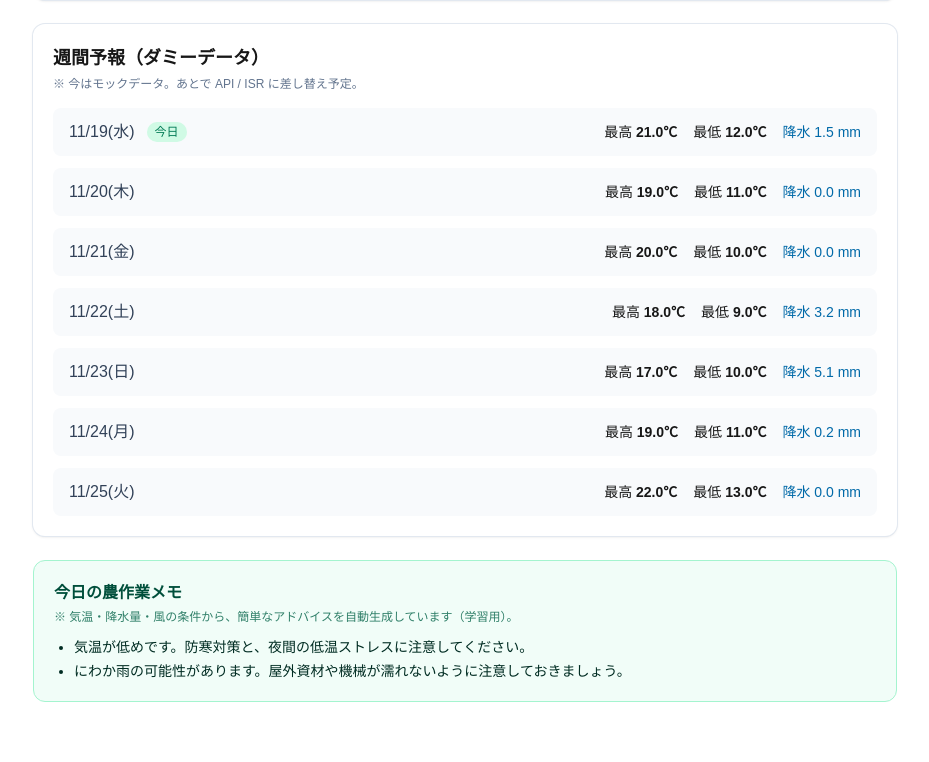
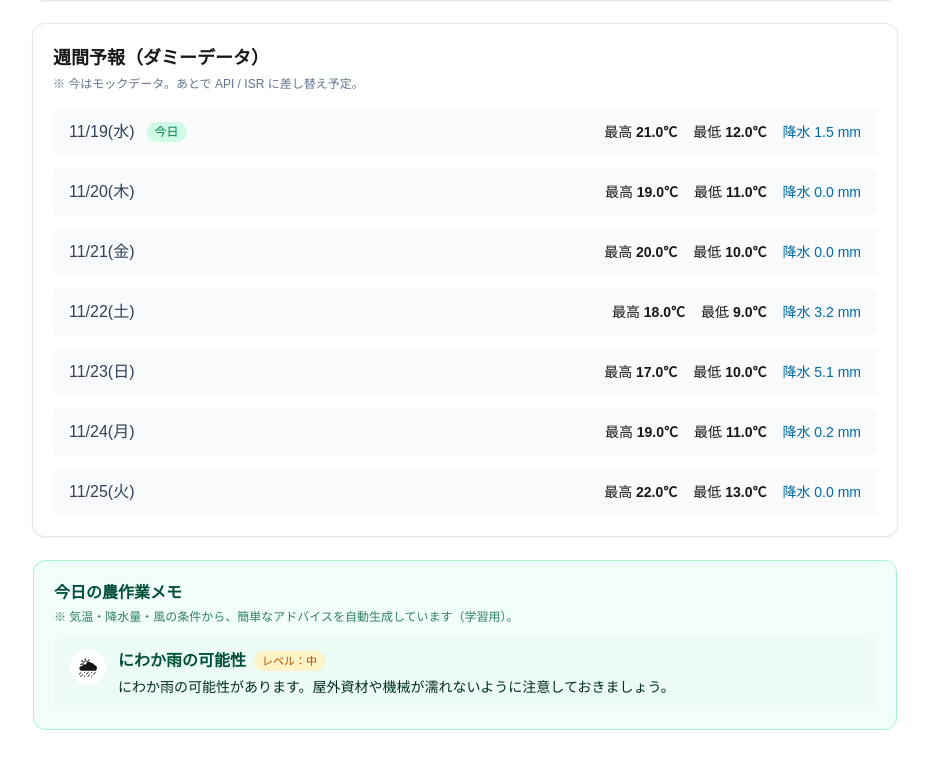
Before and after one commit to tomo1583gh/weather-farm-app, a Next.js app: page / in a window 1280 px wide. Shown: the part 373-1135 px from the top of the page, without its empty margins (175-1104 px from the left). Before the commit the page ends 1107 px from the top, so only its background shows below. Built offline with nearby package versions, Linux system fonts and the light colour scheme.

Commit message:
アドバイス機能拡充

```diff
--- a/app/page.tsx
+++ b/app/page.tsx
@@ -19,6 +19,17 @@ type WeatherResponse = {
   timezone: string;
   current_weather: CurrentWeather;
   daily: DailyWeather;
+};
+
+type AdvicesLevel = "low" | "medium" | "high";
+type AdvicesKind = "temperature" | "rain" | "wind";
+
+type Advice = {
+  kind: AdvicesKind;
+  level: AdvicesLevel;
+  icon: string; // 例："☀️" "🌧" "💨"
+  title: string; // 見出し
+  message: string; // 詳細メッセージ
 };
 
 const LAT = 34.65; // 南伊豆あたりの緯度（ざっくり）
@@ -91,39 +102,69 @@ export default async function HomePage() {
   });
 
   // --- 農作業アドバイスの簡単なロジック ---
-  const advices: string[] = [];
+  const advices: Advice[] = [];
 
   // 気温に関するアドバイス
   if (todayMax >= 28) {
-    advices.push(
-      "最高気温がかなり高めです。潅水を多めにして、作業は朝夕の涼しい時間帯に集中させましょう。"
-    );
+    advices.push({
+      kind: "temperature",
+      level: "high",
+      icon: "☀️",
+      title: "高温注意",
+      message:
+        "最高気温がかなり高めです。潅水を多めにして、作業は朝夕の涼しい時間に集中させましょう。",
+    });
   } else if (todayMax >= 24) {
-    advices.push(
-      "日中は少し熱くなりそうです。ハウス内の換気と作業者の熱中症対策を意識しましょう。"
-    );
-  } else if (todayMax >= 10) {
-    advices.push(
-      "気温が低めです。防寒対策と、夜間の低温ストレスに注意してください。"
-    );
+    advices.push({
+      kind: "temperature",
+      level: "medium",
+      icon: "☀️",
+      title: "やや高めな気温",
+      message:
+        "日中は少し熱くなりそうです。ハウス内の換気と、作業者の熱中症対策を意識しましょう。",
+    });
+  } else if (todayMax <= 10) {
+    advices.push({
+      kind: "temperature",
+      level: "high",
+      icon: "❄️",
+      title: "低温注意",
+      message:
+        "気温が低めです。防寒対策と、夜間の低温ストレスに注意してください。",
+    });
   }
 
   // 降水量に関するアドバイス
   if (todayPrecip >= 10) {
-    advices.push(
-      "降水量が多い予報です。排水路の確認や、収穫・出荷のスケジュール調整を検討しましょう。"
-    );
+    advices.push({
+      kind: "rain",
+      level: "high",
+      icon: "🌧",
+      title: "大雨リスク",
+      message:
+        "降水量が多い予報です。排水路の確認や、収穫・出荷のスケジュール調整を検討しましょう。"
+  });
   } else if (todayPrecip >= 1) {
-    advices.push(
-      "にわか雨の可能性があります。屋外資材や機械が濡れないように注意しておきましょう。"
-    );
+    advices.push({
+      kind: "rain",
+      level: "medium",
+      icon: "🌦",
+      title: "にわか雨の可能性",
+      message:
+        "にわか雨の可能性があります。屋外資材や機械が濡れないように注意しておきましょう。"
+  });
   }
 
   // 風に関するアドバイス
   if (current.windspeed >= 8) {
-    advices.push(
-      "やや風が強い一日になりそうです。マルチやビニール、ネット・支柱の固定を再確認しておきましょう。"
-    );
+    advices.push({
+      kind: "wind",
+      level: "medium",
+      icon: "💨",
+      title: "やや強い風",
+      message:
+        "やや風が強い一日になりそうです。マルチやビニール、ネット・支柱の固定を再確認しておきましょう。"
+  });
   }
 
 
@@ -270,10 +311,50 @@ export default async function HomePage() {
             特別な注意点は少なめの日です。いつも通りの作業計画で問題なさそうです。
           </p>
         ) : (
-          <ul className="mt-3 list-disc space-y-1 pl-5 text-sm text-emerald-950">
-              {advices.map((msg, i) => (
-                <li key={i}>{msg}</li>
-            ))}
+          <ul className="mt-3 space-y-3">
+              {advices.map((a, i) => {
+                const levelClass =
+                  a.level === "high"
+                    ? "bg-red-100 text-red-700"
+                    : a.level === "medium"
+                      ? "bg-amber-100 text-amber-700"
+                      : "bg-emerald-100 text-emerald-700"
+
+                const levelLabel =
+                  a.level === "high"
+                    ? "レベル：高"
+                    : a.level === "medium"
+                      ? "レベル：中"
+                      : "レベル：低";
+
+                return (
+                  <li
+                    key={i}
+                    className="flex gap-3 rounded-lg bg-emerald-50/80 px-3 py-2 md:px-4 md:py-3"
+                  >
+                    {/* アイコン丸 */}
+                    <div className="flex h-9 w-9 items-center justify-center rounded-full bg-white text-lg">
+                      {a.icon}
+                    </div>
+
+                    <div className="flex-1">
+                      <div className="flex flex-wrap items-center gap-2">
+                        <span className="text-sm font-semibold text-emerald-900 md:text-base">
+                          {a.title}
+                        </span>
+                        <span
+                          className={`rounded-full px-2 py-0.5 text-[11px] font-medium ${levelClass}`}
+                        >
+                          {levelLabel}
+                        </span>
+                      </div>
+                      <p className="mt-1 text-sm text-emerald-950">
+                        {a.message}
+                      </p>
+                    </div>
+                  </li>
+                );
+              })}
           </ul>
         )}
       </section>
```
